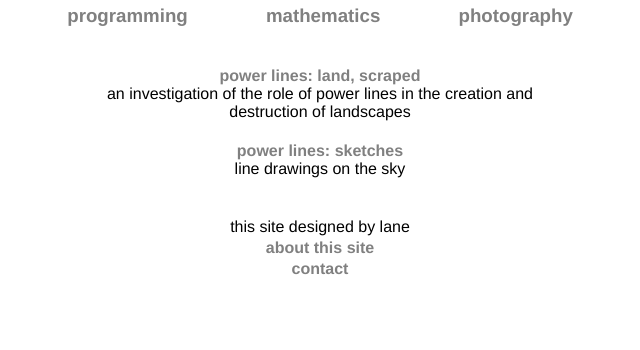
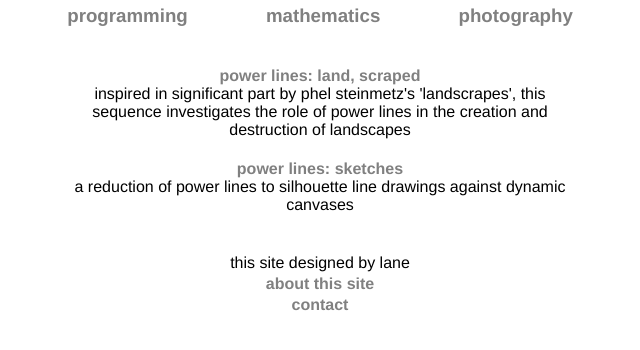
Before and after one commit to laneb/cvsite, a Django app: page /photography/ in a window 1280 px wide. Shown: the part 36-386 px from the top of the page, without its empty margins (320-960 px from the left). Run offline with Django 3.2, Linux system fonts and the light colour scheme.

Commit message:
reorganize landscraped

```diff
--- a/photography/templates/photography/photo-project.html
+++ b/photography/templates/photography/photo-project.html
@@ -42,7 +42,7 @@
       variableHeight: true,
       prevArrow: $(".prev-btn"),
       nextArrow: $(".next-btn"),
-      responTo: "window"
+      respondTo: "window"
     });
   });
 </script>
--- a/photography/views.py
+++ b/photography/views.py
@@ -12,7 +12,7 @@ PHOTO_DOMAIN="http://lanebarlow.s3.amazonaws.com/photography"
 projects_by_path = {
   'powerlines-landscraped': {
     'title': "power lines: land, scraped",
-    'desc': "an investigation of the role of power lines in the creation  and destruction of landscapes",
+    'desc': "inspired in significant part by phel steinmetz's 'landscrapes', this sequence investigates the role of power lines in the creation and destruction of landscapes",
     'url': "powerlines-landscraped",
     'bucket': "powerlines-landscraped",
     'photo_width': 926,
@@ -20,7 +20,7 @@ projects_by_path = {
     'images': [
       {
         'file': "_MG_4786.jpg",
-        'title': "morning on the ridge",
+        'title': "the ridge",
         'desc': 'inkjet on paper'
       },
       {
@@ -34,14 +34,14 @@ projects_by_path = {
         'desc': "inkjet on paper"
       },
       {
+        'file': "_MG_3917.jpg",
+        'title': "obelisk",
+        'desc': 'inkjet on paper'
+      },
+      {
         'file': "_MG_4363.jpg",
         'title': "road trip",
         'desc': "inkjet on paper"
-      },
-      {
-        'file': "_MG_3917.jpg",
-        'title': "obelisk",
-        'desc': 'inkjet on paper'
       },
       {
         'file': "_MG_5062.jpg",
@@ -58,7 +58,7 @@ projects_by_path = {
 
   'powerlines-sketches': {
     'title': "power lines: sketches",
-    'desc': "line drawings on the sky",
+    'desc': "a reduction of power lines to silhouette line drawings against dynamic canvases",
     'url': 'powerlines-sketches',
     'bucket': "powerlines-sketches",
     'photo_width': 624,
```
